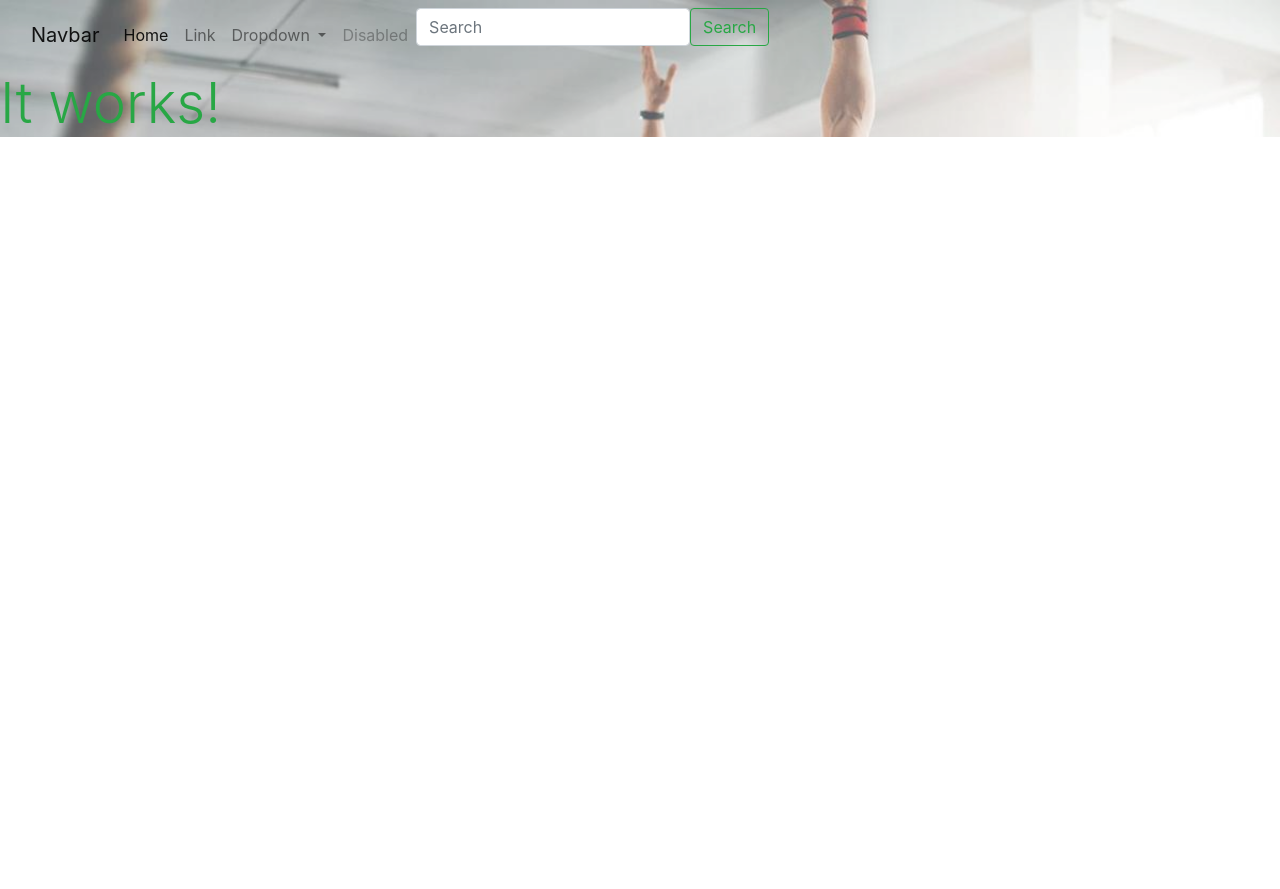
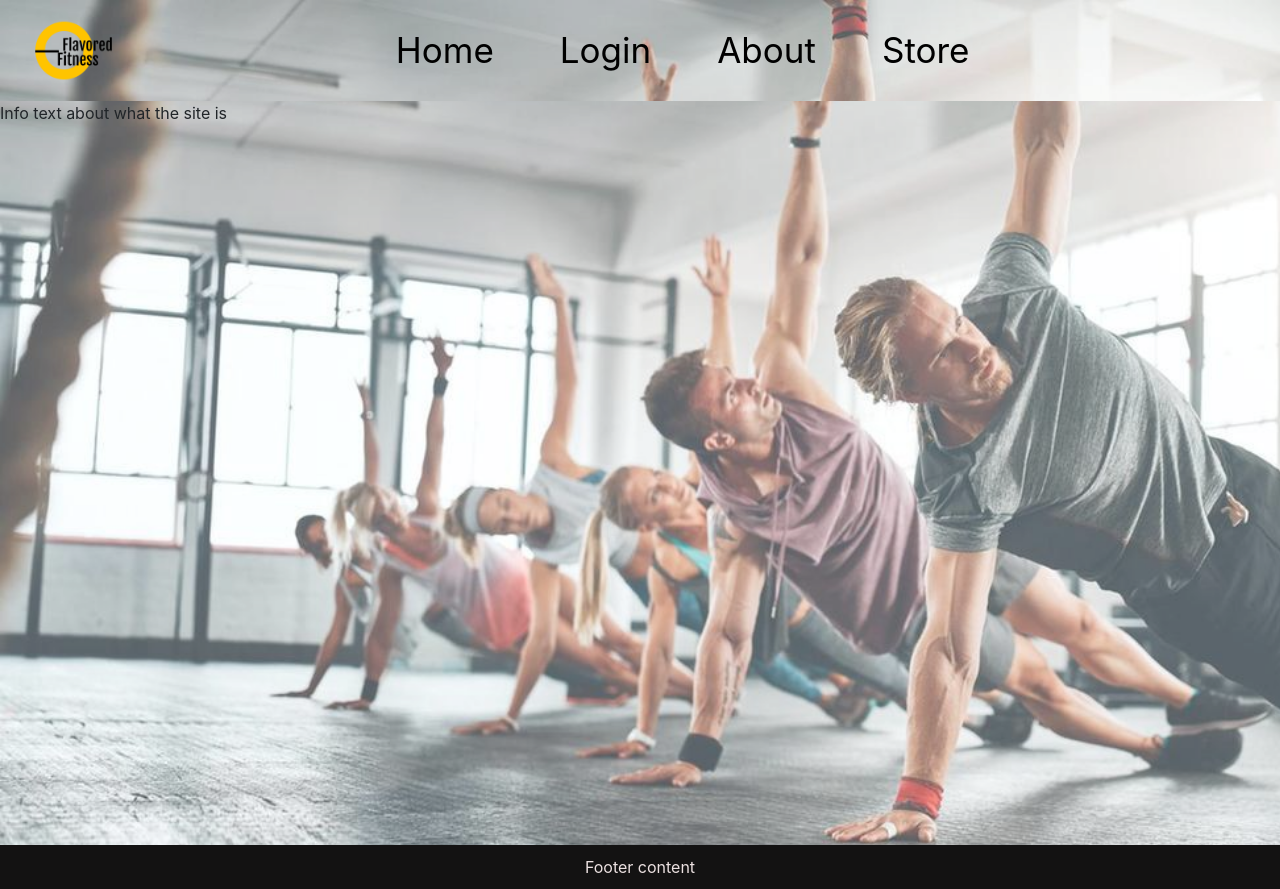
Before and after one commit to gerwini/Flavored-Fitness, a Django app: page / in a window 1280 px wide. Before the commit the page ends 137 px from the top, so only its background shows below. Run offline with Django 3.2, Linux system fonts and the light colour scheme; some libraries are stand-ins or nearby versions.

Commit message:
Basic footer set up, navbar made to match and logo added.

```diff
--- a/home/templates/home/index.html
+++ b/home/templates/home/index.html
@@ -5,43 +5,35 @@
     {% block page_header %}
         <nav class="navbar navbar-expand-lg navbar-light bg-light main-background">
             <div class="container-fluid center-align">
-                <a class="navbar-brand" href="#">Navbar</a>
+                <img class="logo" src="/media/logo.png" alt="Flavored Fitness logo">
                 <button class="navbar-toggler" type="button" data-bs-toggle="collapse" data-bs-target="#navbarSupportedContent" aria-controls="navbarSupportedContent" aria-expanded="false" aria-label="Toggle navigation">
                     <span class="navbar-toggler-icon"></span>
                 </button>
-                <div class="collapse navbar-collapse" id="navbarSupportedContent">
+                <div class="collapse navbar-collapse justify-content-center" id="navbarSupportedContent">
                     <ul class="navbar-nav me-auto mb-2 mb-lg-0">
                         <li class="nav-item">
-                            <a class="nav-link active" aria-current="page" href="#">Home</a>
+                            <a class="nav-link" href="#">Home</a>
                         </li>
                         <li class="nav-item">
-                            <a class="nav-link" href="#">Link</a>
-                        </li>
-                        <li class="nav-item dropdown">
-                            <a class="nav-link dropdown-toggle" href="#" id="navbarDropdown" role="button" data-bs-toggle="dropdown" aria-expanded="false">
-                                Dropdown
-                            </a>
-                            <ul class="dropdown-menu" aria-labelledby="navbarDropdown">
-                                <li><a class="dropdown-item" href="#">Action</a></li>
-                                <li><a class="dropdown-item" href="#">Another action</a></li>
-                                <li><hr class="dropdown-divider"></li>
-                                <li><a class="dropdown-item" href="#">Something else here</a></li>
-                            </ul>
+                            <a class="nav-link" href="#">Login</a>
                         </li>
                         <li class="nav-item">
-                            <a class="nav-link disabled" href="#" tabindex="-1" aria-disabled="true">Disabled</a>
+                            <a class="nav-link" href="#">About</a>
+                        </li>
+                        <li class="nav-item">
+                            <a class="nav-link" href="#">Store</a>
                         </li>
                     </ul>
-                    <form class="d-flex">
-                        <input class="form-control me-2" type="search" placeholder="Search" aria-label="Search">
-                        <button class="btn btn-outline-success" type="submit">Search</button>
-                    </form>
                 </div>
             </div>
         </nav>
     {% endblock %}
 
     {% block content %}
-            <h1 class="display-4 text-success">It works!</h1>
+        <div class="page-container content">
+            <div class="content-wrap">
+                Info text about what the site is
+            </div>
+        </div>
     {% endblock %}
 </div>
--- a/static/css/base.css
+++ b/static/css/base.css
@@ -1,5 +1,62 @@
+/*-------------------------------------------------------------   Navigation bar       */
+
+.nav-link {
+    color: black !important;
+    padding-left: 20px;
+    padding-right: 20px;
+}
+
+.logo {
+    width: 7%;
+}
+
+.nav-item {
+    padding-left: 25px;
+    padding-right: 25px;
+}
+
+.navbar {
+    font-size: 35px;
+}
+
+/*-------------------------------------------------------------   Body and Content       */
+
 .main-background {
     background-image: url('/media/FlavoredFitness.png');
     background-repeat: no-repeat;
     background-size: cover;
 }
+
+html, body {
+    position: relative;
+    height: 100%;
+}
+
+body {
+    display: flex;
+    flex-direction: column;
+}
+
+.content {
+  flex: 1 0 auto;
+}
+
+/*-------------------------------------------------------------   Footer       */
+
+.page-container {
+    position: relative;
+    min-height: 93vh;
+}
+
+.content-wrap {
+    padding-bottom: 2.5rem;
+}
+
+.footer {
+    flex-shrink: 0;
+    color: rgb(236, 225, 225);
+    background-color: rgb(19, 18, 18);
+    padding-top: 10px;
+    padding-bottom: 10px;
+    margin: 0px;
+}
--- a/templates/base.html
+++ b/templates/base.html
@@ -46,6 +46,10 @@
     {% block content %}
     {% endblock %}
 
+    <footer class="footer row justify-content-center">
+        Footer content
+    </footer>
+
     {% block postloadjs %}
     {% endblock %}
 
```
Also changed, not shown: media/logo.png (added).
